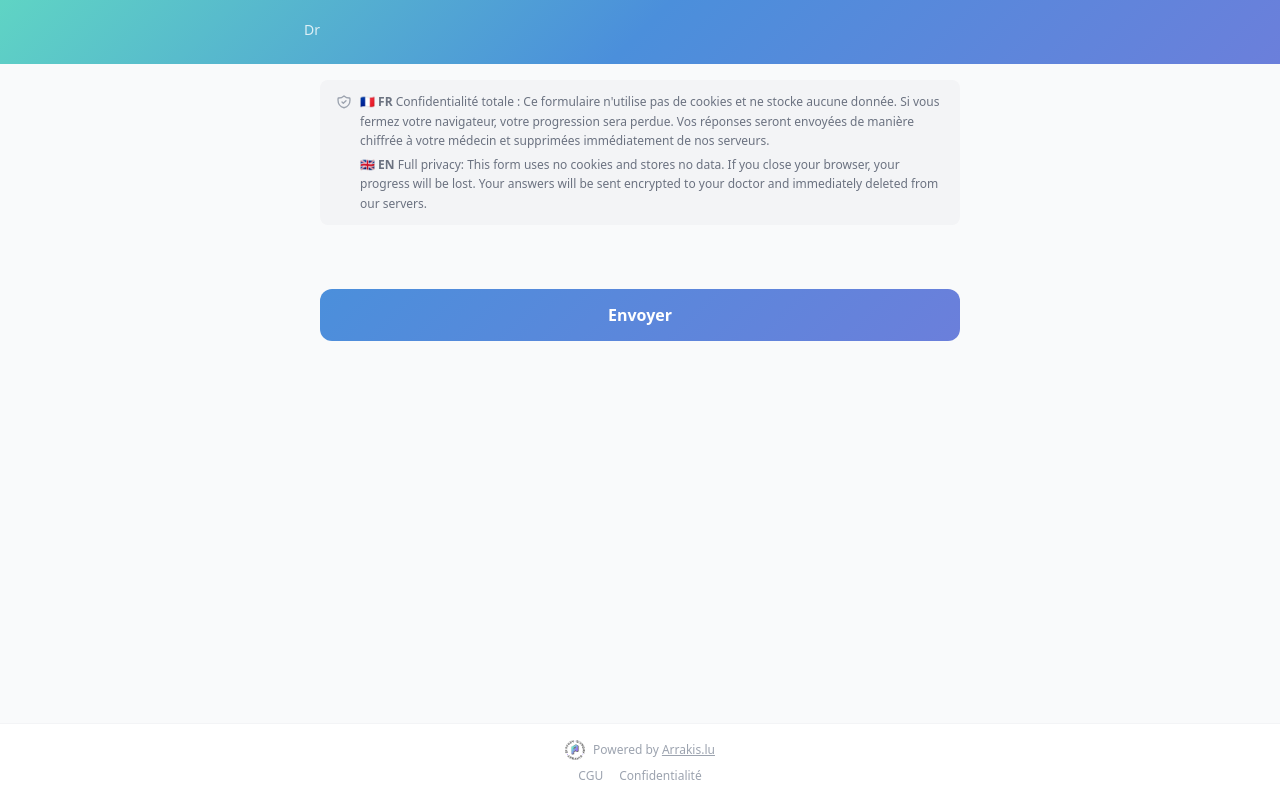
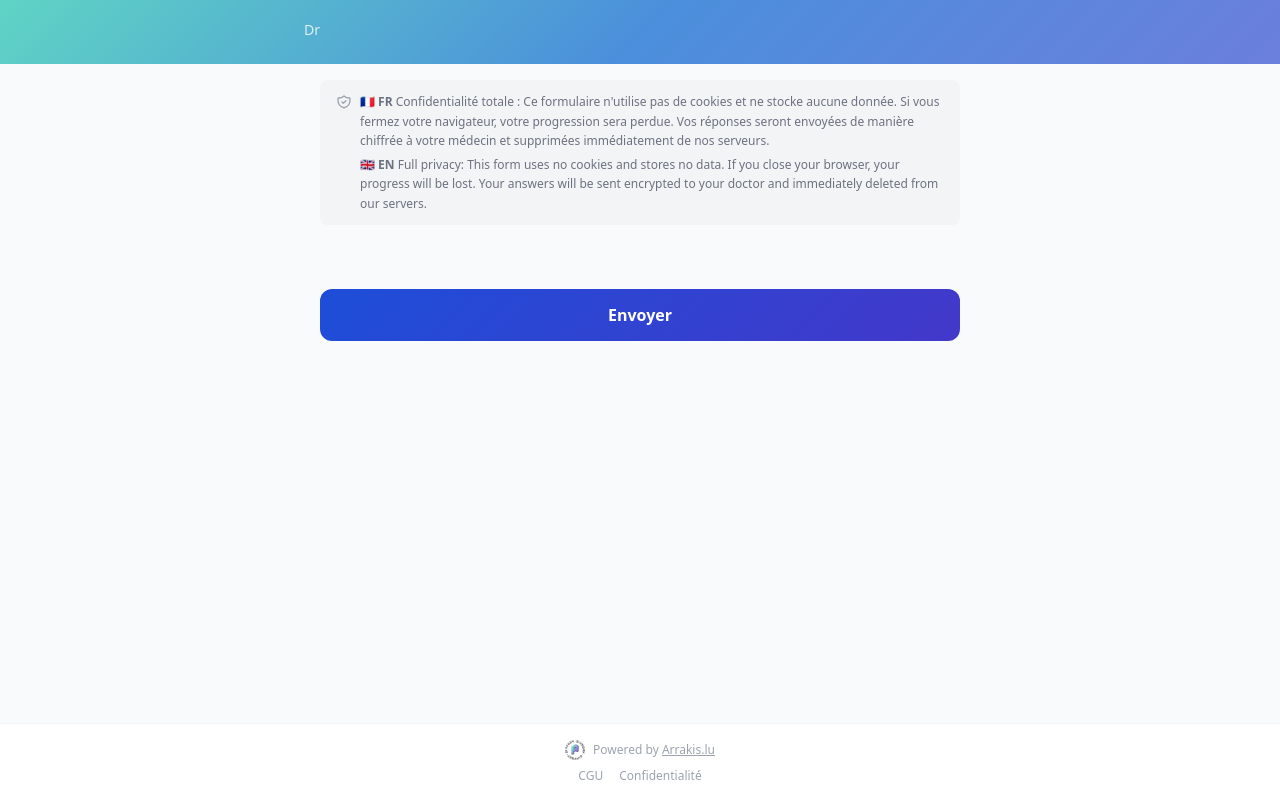
Before and after one commit to Arrakis-IT/PrivateForm, a FastAPI app: template app/templates/patient/form.html in a window 1280 px wide. Run offline with FastAPI, Linux system fonts and the light colour scheme; the template is opened without the code that fills it, so the values that code supplies are empty; parts of the project's set-up code (start-up, migrations or seed data) failed here and were passed over; some libraries are stand-ins or nearby versions.

Commit message:
chore: enhance color contrast && added {} in switch

```diff
--- a/app/templates/patient/form.html
+++ b/app/templates/patient/form.html
@@ -19,7 +19,7 @@
         .pf-gradient { background: linear-gradient(135deg, #5FD4C4 0%, #4B8FDB 50%, #6B7FDB 100%); }
 
         .btn-primary {
-            background: linear-gradient(135deg, #4B8FDB, #6B7FDB);
+            background: linear-gradient(135deg, #1D4ED8, #4338CA);
             color: white; transition: opacity 0.2s;
         }
         .btn-primary:hover { opacity: 0.9; }
@@ -49,7 +49,7 @@
             transition:all 0.15s;display:flex;align-items:center;justify-content:center;
         }
         .scale-btn:hover { border-color:#4B8FDB; color:#4B8FDB; }
-        .scale-btn.selected { background:#4B8FDB; border-color:#4B8FDB; color:white; }
+        .scale-btn.selected { background:#1D4ED8; border-color:#1D4ED8; color:white; }
 
         /* Min 16px font (iOS zoom prevention) */
         input, select, textarea { font-size: 16px !important; }
@@ -337,10 +337,11 @@ function collectAnswers() {
                 value = block.querySelector(".answer-input").value;
                 break;
 
-            case "scale":
+            case "scale": {
                 const scaleBtnSel = block.querySelector(".scale-btn.selected");
                 value = scaleBtnSel ? scaleBtnSel.dataset.value : null;
                 break;
+            }
         }
         answers[id] = value;
     });
```
